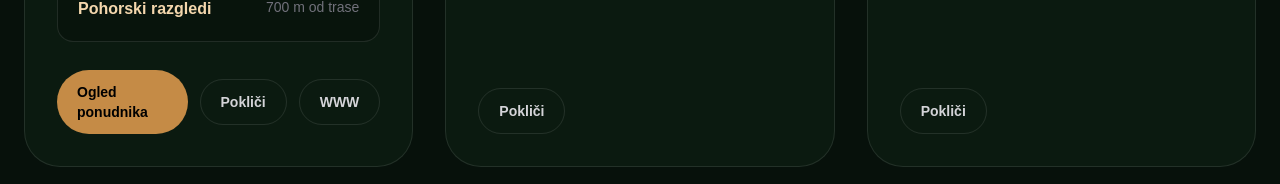
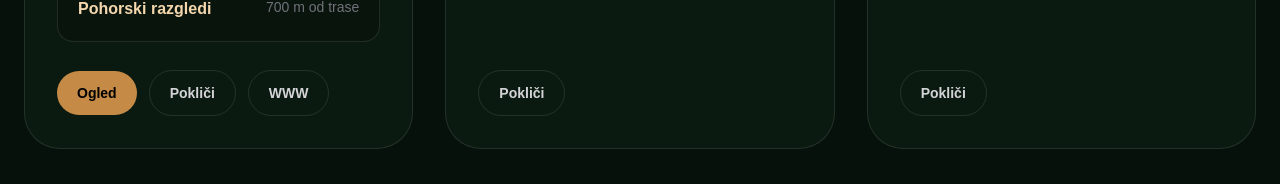
Before and after one commit to rabojan/bojan-on-bike-app, a Next.js app: page /ponudniki in a window 1280 px wide. Shown: the part 1786-1970 px from the top of the page. Built offline with nearby package versions, Linux system fonts and the light colour scheme.

Commit message:
Shorten 'Ogled ponudnika' to 'Ogled' so all three buttons fit on one row
Co-Authored-By: Claude Sonnet 4.6 <noreply@anthropic.com>

```diff
--- a/app/ponudniki/page.tsx
+++ b/app/ponudniki/page.tsx
@@ -185,7 +185,7 @@ export default function ProvidersPage() {
                         href={provider.href}
                         className="rounded-full bg-[#c58b46] px-5 py-3 text-sm font-black text-black transition hover:opacity-90"
                       >
-                        Ogled ponudnika
+                        Ogled
                       </Link>
                     )}
 
```
